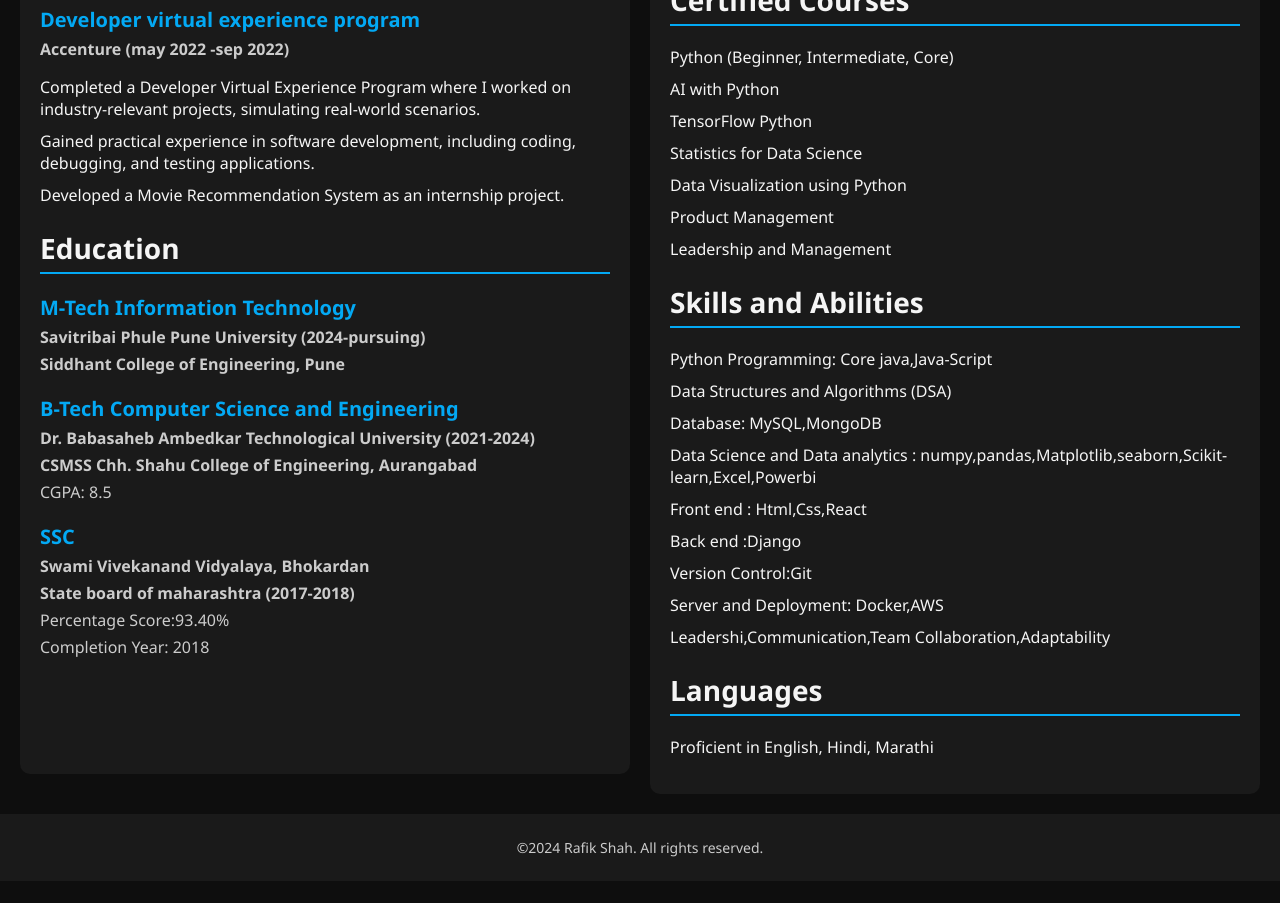
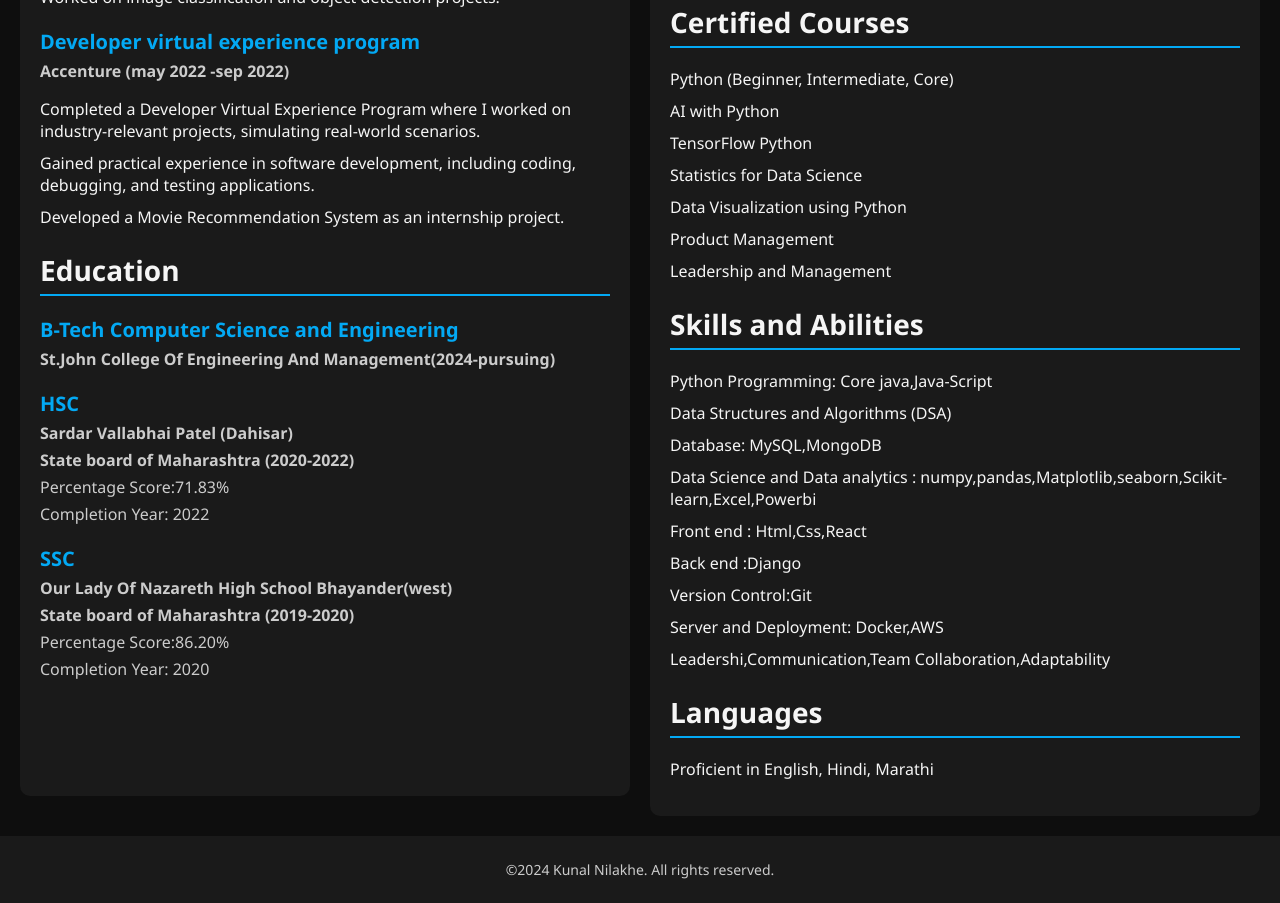
Before and after one commit to kunalnilakhe03/Kunal_Resume, a plain HTML site: page index.html in a window 1280 px wide. Shown: the part 775-1678 px from the top of the page. Before the commit the page ends 1656 px from the top, so only its background shows below. Drawn offline with Linux system fonts and the light colour scheme.

Commit message:
Update index.html

```diff
--- a/index.html
+++ b/index.html
@@ -176,16 +176,16 @@
 
 <body>
     <header>
-        <h1>Rafik Shah</h1>
+        <h1>Kunal Nilakhe</h1>
         <p>AI, Data Science, and Machine Learning Enthusiast committed to driving innovation and delivering impactful solutions.</p>
         <div class="contact-info">
             <ul>
-                <li><i class="fas fa-phone-alt"></i>7028352298</li>
-                <li><i class="fas fa-envelope"></i> <a href="mailto:rafikshah3262@gmail.com">rafikshah3262@gmail.com</a></li>
-                <li><i class="fab fa-linkedin"></i> <a href="https://www.linkedin.com/in/rafik-shah-179875209/" target="_blank">LinkedIn</a></li>
-                <li><i class="fab fa-github"></i> <a href="https://github.com/RAFIKSHA" target="_blank">GitHub</a></li>
+                <li><i class="fas fa-phone-alt"></i>9321530769</li>
+                <li><i class="fas fa-envelope"></i> <a href="mailto:kunalnilakhe0311@gmail.com">kunalnilakhe@gmail.com</a></li>
+                <li><i class="fab fa-linkedin"></i> <a href="https://www.linkedin.com/in/kunal-nilakhe-3494b4322/" target="_blank">LinkedIn</a></li>
+                <li><i class="fab fa-github"></i> <a href="https://github.com/kunalnilakhe03" target="_blank">GitHub</a></li>
             </ul>
-        </div>
+        </div>M
     </header>
 
     <div class="container">
@@ -224,25 +224,24 @@
 
             <section id="education">
                 <h2>Education</h2>
+                 <div class="education-item">
+                    <h3>B-Tech Computer Science and Engineering</h3>
+                    <p><strong>St.John College Of Engineering And Management(2024-pursuing)</strong></p>
+                </div>
                 <div class="education-item">
-                    <h3>M-Tech Information Technology</h3>
-                    <p><strong>Savitribai Phule Pune University (2024-pursuing)</strong></p>
-                    <p><strong>Siddhant College of Engineering, Pune</strong></p>
-                </div>
-
-                <div class="education-item">
-                    <h3>B-Tech Computer Science and Engineering</h3>
-                    <p><strong>Dr. Babasaheb Ambedkar Technological University (2021-2024)</strong></p>
-                    <p><strong>CSMSS Chh. Shahu College of Engineering, Aurangabad</strong></p>
-                    <p>CGPA: 8.5</p>
+                    <h3>HSC</h3>
+                    <p><strong>Sardar Vallabhai Patel (Dahisar)</strong></p>
+                    <p><strong>State board of Maharashtra (2020-2022)</strong></p>
+                    <p>Percentage Score:71.83%</p>
+                    <p>Completion Year: 2022</p>
                 </div>
 
                 <div class="education-item">
                     <h3>SSC</h3>
-                    <p><strong>Swami Vivekanand Vidyalaya, Bhokardan</strong></p>
-                    <p><strong>State board of maharashtra (2017-2018)</strong></p>
-                    <p>Percentage Score:93.40%</p>
-                    <p>Completion Year: 2018</p>
+                    <p><strong>Our Lady Of Nazareth High School Bhayander(west)</strong></p>
+                    <p><strong>State board of Maharashtra (2019-2020)</strong></p>
+                    <p>Percentage Score:86.20%</p>
+                    <p>Completion Year: 2020</p>
                 </div>
             </section>
         </div>
@@ -305,7 +304,7 @@
     </div>
 
     <footer>
-        <p>©2024 Rafik Shah. All rights reserved.</p>
+        <p>©2024 Kunal Nilakhe. All rights reserved.</p>
     </footer>
 
 </body>
```
